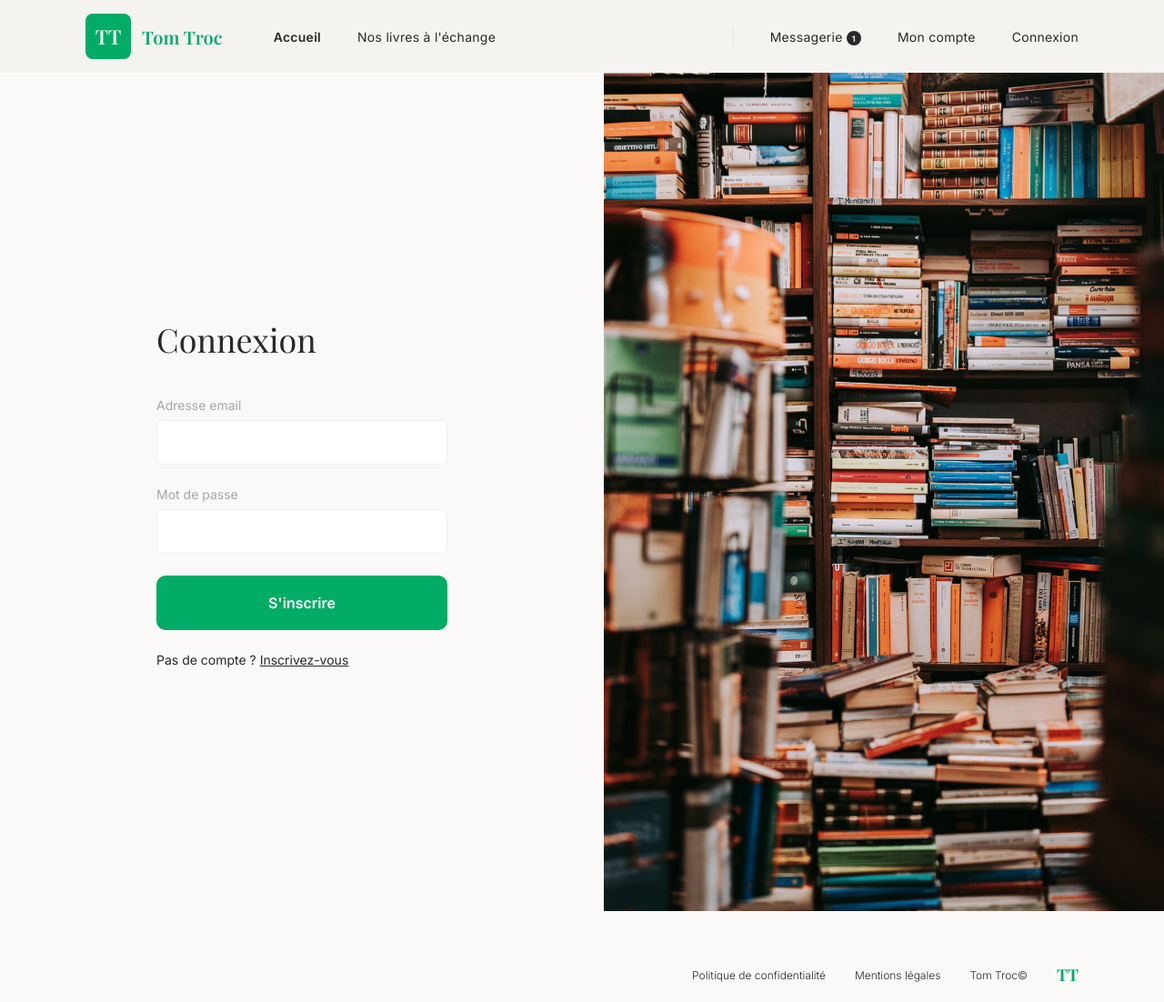
After one commit to Erluinzo/tomtroc, a PHP site: template views/templates/login.php in a window 1280 px wide. The commit adds this page. Shown: the whole page at 91% size. Run offline with PHP 8.4, Linux system fonts and the light colour scheme; the template is opened without the code that fills it, so the values that code supplies are empty; a stand-in replaces the project's code that opens the database connection.

Commit message:
Add login page

```diff
--- a/css/style.css
+++ b/css/style.css
@@ -162,9 +162,11 @@ ul {
     display: inline-flex;
     align-items: center;
     justify-content: center;
+    border: none;
+    border-radius: 10px;
+    font-family: var(--font-body);
     font-size: 16px;
     font-weight: 600;
-    border-radius: 10px;
     cursor: pointer;
 }
 
@@ -401,3 +403,83 @@ ul {
     width: 100px;
     height: auto;
 }
+
+/* auth pages */
+.auth {
+    display: flex;
+    align-items: stretch;
+    min-height: 700px;
+}
+
+.auth__form {
+    flex: 1;
+    display: flex;
+    align-items: center;
+    justify-content: center;
+    padding: 40px 24px;
+}
+
+.auth__box {
+    width: 320px;
+}
+
+.auth__title {
+    margin-bottom: 40px;
+    font-family: var(--font-title);
+    font-weight: 400;
+    font-size: 36px;
+}
+
+.auth__media {
+    flex: 1;
+}
+
+.auth__media img {
+    display: block;
+    width: 100%;
+    height: 100%;
+    object-fit: cover;
+}
+
+.auth__switch {
+    margin-top: 24px;
+    font-size: 14px;
+}
+
+.auth__switch a {
+    text-decoration: underline;
+}
+
+/* forms */
+.form__group {
+    margin-bottom: 24px;
+}
+
+.form__label {
+    display: block;
+    margin-bottom: 8px;
+    font-size: 14px;
+    color: var(--gray);
+}
+
+.form__input {
+    width: 100%;
+    height: 49px;
+    padding: 0 14px;
+    border: 1px solid #f0f0f0;
+    border-radius: 6px;
+    background-color: #fff;
+    font-family: var(--font-body);
+    font-size: 14px;
+    color: var(--dark);
+}
+
+.form__input:focus {
+    outline: none;
+    border-color: var(--green);
+}
+
+.btn--block {
+    width: 100%;
+    padding: 20px;
+}
--- a/index.php
+++ b/index.php
@@ -13,6 +13,11 @@ try {
             $homeController->showHome();
             break;
 
+        case 'login':
+            $authController = new AuthController();
+            $authController->showLogin();
+            break;
+
         default:
             //page not found, show the error page
             throw new Exception("La page demandée n'existe pas.");
--- /dev/null
+++ b/views/templates/login.php
@@ -0,0 +1,30 @@
+<?php
+//login page
+?>
+<section class="auth">
+    <div class="auth__form">
+        <div class="auth__box">
+            <h1 class="auth__title">Connexion</h1>
+
+            <form class="form" action="index.php?action=login" method="post">
+                <div class="form__group">
+                    <label class="form__label" for="email">Adresse email</label>
+                    <input class="form__input" type="email" id="email" name="email" required>
+                </div>
+
+                <div class="form__group">
+                    <label class="form__label" for="password">Mot de passe</label>
+                    <input class="form__input" type="password" id="password" name="password" required>
+                </div>
+
+                <button class="btn btn--primary btn--block" type="submit">S'inscrire</button>
+            </form>
+
+            <p class="auth__switch">Pas de compte ? <a href="#">Inscrivez-vous</a></p>
+        </div>
+    </div>
+
+    <div class="auth__media">
+        <img src="./img/connexion.jpg" alt="" width="827" height="1012">
+    </div>
+</section>
--- a/views/templates/main.php
+++ b/views/templates/main.php
@@ -1,5 +1,6 @@
 <?php
 //main layout, needs $title and $content
+$currentAction = $_GET['action'] ?? 'home';
 ?>
 <!DOCTYPE html>
 <html lang="fr">
@@ -20,7 +21,7 @@
 
             <nav class="nav nav--main" aria-label="Navigation principale">
                 <ul>
-                    <li><a href="index.php" aria-current="page">Accueil</a></li>
+                    <li><a href="index.php"<?= $currentAction === 'home' ? ' aria-current="page"' : '' ?>>Accueil</a></li>
                     <li><a href="#">Nos livres à l'échange</a></li>
                 </ul>
             </nav>
@@ -29,7 +30,7 @@
                 <ul>
                     <li><a href="#">Messagerie <span class="badge">1</span></a></li>
                     <li><a href="#">Mon compte</a></li>
-                    <li><a href="#">Connexion</a></li>
+                    <li><a href="index.php?action=login"<?= $currentAction === 'login' ? ' aria-current="page"' : '' ?>>Connexion</a></li>
                 </ul>
             </nav>
         </div>
```
Also changed, not shown: controllers/AuthController.php (added, +12 -0 lines), img/connexion.jpg (added).
